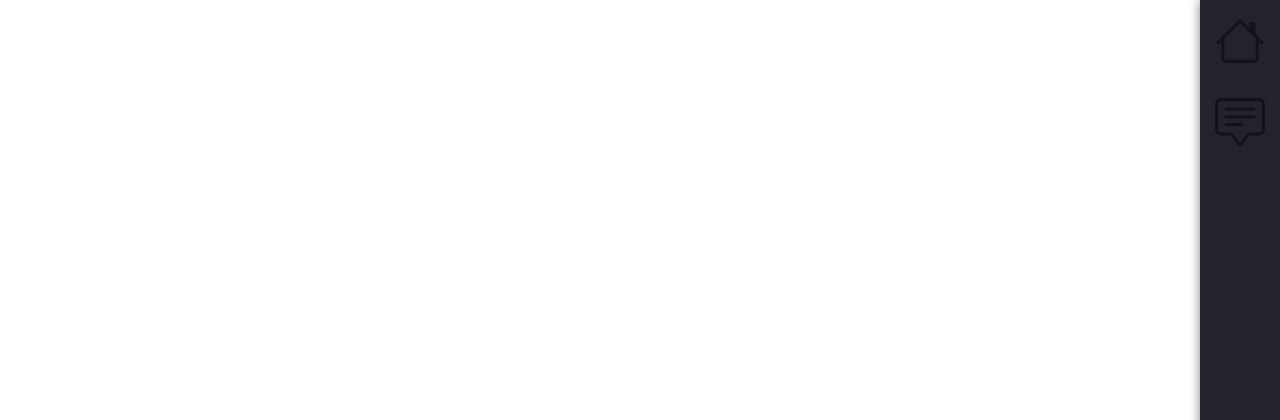
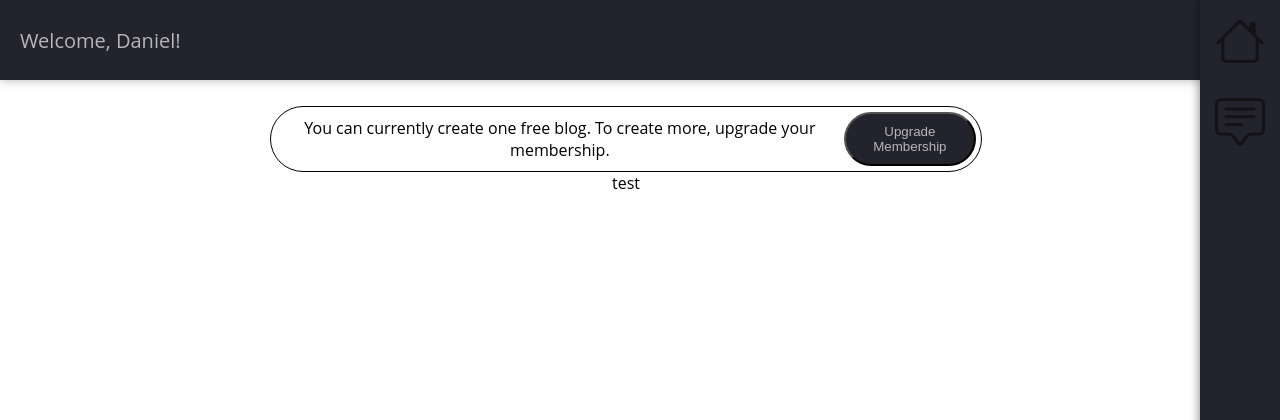
Before and after one commit to Dlang-max/AutomatedWordPressBlog, a Flask app: page /dashboard in a window 1280 px wide. Shown: the top 420 px of the page. Run offline with Flask 3, Linux system fonts and the light colour scheme; a user stored in the database is signed in.

Commit message:
working on styling the dashboared of the website

```diff
--- a/Automated-Blog-v3.0/website/auth.py
+++ b/Automated-Blog-v3.0/website/auth.py
@@ -45,6 +45,7 @@ def sign_up():
         website_url = request.form.get('websiteURL')
         app_pass_1 = request.form.get('appPassword1')
         app_pass_2 = request.form.get('appPassword2')
+        subscription_type = 'Free'
 
 
 
@@ -66,13 +67,14 @@ def sign_up():
         else:
             new_user = User(email=email, first_name=first_name, password=generate_password_hash(
                 password1, method='sha256'), website_url=website_url,
-                website_application_password=generate_password_hash(app_pass_1, method='sha256'))
+                website_application_password=generate_password_hash(app_pass_1, method='sha256'),
+                membership_level=subscription_type)
 
 
             db.session.add(new_user)
             db.session.commit()
             login_user(new_user, remember=True)
             flash('Account created!', category='success')
-            return redirect(url_for('views.home'))
+            return redirect(url_for('views.dashboard'))
 
     return render_template("sign_up.html", user=current_user)
--- /dev/null
+++ b/Automated-Blog-v3.0/website/static/dashboardStyle.css
@@ -0,0 +1,89 @@
+:root {
+    font-size: 16px;
+    font-family: 'Open Sans';
+    --text-primary: #b6b6b6;
+    --text-secondary: #ececec;
+    --bg-primary: #23232e;
+    --bg-secondary: #141418;
+    --transition-speed: 600ms;
+  }
+
+  .main{
+    display: flex;
+    flex-direction: column;
+    justify-content: center;
+    align-items: center;
+  }
+  .header{
+    display: flex;
+    align-items: center;
+    margin: 0;
+    top: 0;
+    left: 0;
+    background-color: var(--bg-primary);
+    width: 100vw;
+    height: 5rem;
+    z-index: -1;
+    box-shadow: 0 0 10px rgba(0, 0, 0, .3);
+  }
+
+  .header-text{
+    margin-left: 20px;
+    color: var(--text-primary);
+    font-size: 20px;
+  }
+
+  .container{
+    display: flex;
+    flex-direction: column;
+    justify-content: center;
+    align-items: center;
+  }
+
+  .free-subscription-container{
+    display: flex;
+    flex-direction: row;
+    justify-content: center;
+    border: 1px solid black;
+    padding: 5px;
+    border-radius: 100px;
+    transition: box-shadow 0.3s;
+    width: 470px;
+  }
+
+  .free-subscription-container:hover{
+    box-shadow: 0 0 10px rgba(0, 0, 0, .3);
+  }
+
+  .free-subscription-container p{
+    margin: 5px;
+  }
+
+  .free-subscription-container button{
+    background-color: var(--bg-primary);
+    border-radius: 100px;
+    color: var(--text-primary);
+    transition: box-shadow 0.3s;
+    transition: color 0.3s;
+    cursor: pointer;
+
+  }
+
+  .free-subscription-container button:hover{
+    box-shadow: 0 0 10px rgba(0, 0, 0, .3);
+    color: white;
+  }
+
+  .info-container{
+    display: flex;
+    flex-direction: column;
+  }
+
+  @media only screen and (min-width: 1024px){
+    .free-subscription-container{
+        width: 700px;
+    }
+    main{
+        width: calc(100vw - 5rem);
+    }
+  }
--- a/Automated-Blog-v3.0/website/static/generateBlogStyle.css
+++ b/Automated-Blog-v3.0/website/static/generateBlogStyle.css
@@ -55,7 +55,7 @@
     padding: 10px;
     border-radius: 5px;
     border: 1px solid black;
-    width: 300px;
+    width: 320px;
     background-color: var(--bg-primary);
     color: var(--text-primary);
     transition: box-shadow 0.3s;
--- a/Automated-Blog-v3.0/website/static/style.css
+++ b/Automated-Blog-v3.0/website/static/style.css
@@ -124,7 +124,6 @@
   @media only screen and (min-width: 1024px){
     main{
         margin-bottom: 0;
-        margin-top: 5rem;
     }
     .navbar{
       margin-left: auto;
--- a/Automated-Blog-v3.0/website/templates/base.html
+++ b/Automated-Blog-v3.0/website/templates/base.html
@@ -63,8 +63,8 @@
           </li>
         </ul>
     </nav>
-    <main>
+    <div>
       {% block content %}base{% endblock %}
-    </main>
+    </div>
 </body>
 </html>
--- a/Automated-Blog-v3.0/website/templates/dashboard.html
+++ b/Automated-Blog-v3.0/website/templates/dashboard.html
@@ -2,4 +2,33 @@
     {% block title %}Dashboard{% endblock %}
 
     {% block content %}
+        <link rel="stylesheet" href="static/dashboardStyle.css">
+        <header class="header">
+            <div class="header-text">Welcome, {{ user.first_name }}!</div>
+        </header>
+        <main>
+            <div class="container">
+                {% if user.membership_level == "Free" and user.free_blogs_remaining == 1%}
+                    <div class="free-subscription-container">
+                        <p align="center">You can currently create one free blog. To create more, upgrade your membership.</p>
+                        <button type="submit" id="membership" class="membership" name="membership">Upgrade Membership</button>
+                    </div>
+                {% else %}
+                    <div class="free-subscription-container">
+                        <p align="center">You are out of free blogs. To create more, upgrade your membership.</p>
+                        <button type="submit" id="membership" class="membership" name="membership">Upgrade Membership</button>
+                    </div>
+                {% endif %}
+                <div class="info-container">
+                    <div class="subscription-container">
+
+                    </div>
+                    <div class="blog-container">test
+                    </div>
+                </div>
+
+
+            </div>
+        </main>
+
     {% endblock %}
--- a/Automated-Blog-v3.0/website/templates/generate_blog.html
+++ b/Automated-Blog-v3.0/website/templates/generate_blog.html
@@ -4,7 +4,7 @@
     <div class="container">
         <div class="form-container">
             <form method="POST">
-                <h2 align="center">Generate Blog</h3>
+                <h2 align="center">Create Blog</h3>
                 <div class="form-group">
                   <input
                     type="text"
@@ -65,7 +65,7 @@
                     <label align="center" for="file">Choose a Preview Image</label>
                   </div>
                 <br />
-                <button type="submit" class="btn btn-primary">Generate Blog</button>
+                <button type="submit" class="btn btn-primary">Create Blog</button>
               </form>
               {{ text }}
         </div>
```
Also changed, not shown: Automated-Blog-v3.0/website/models.py (+12 -0 lines), Automated-Blog-v3.0/instance/database.db.
